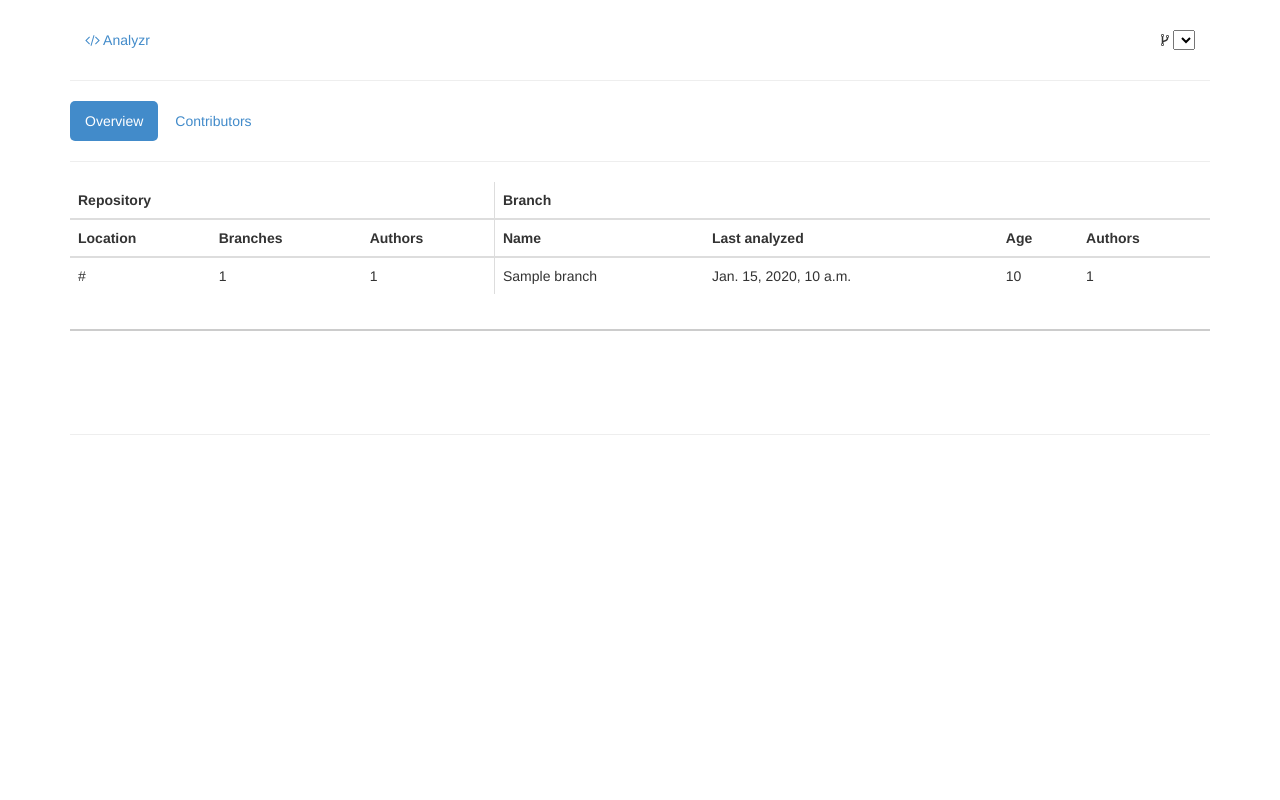
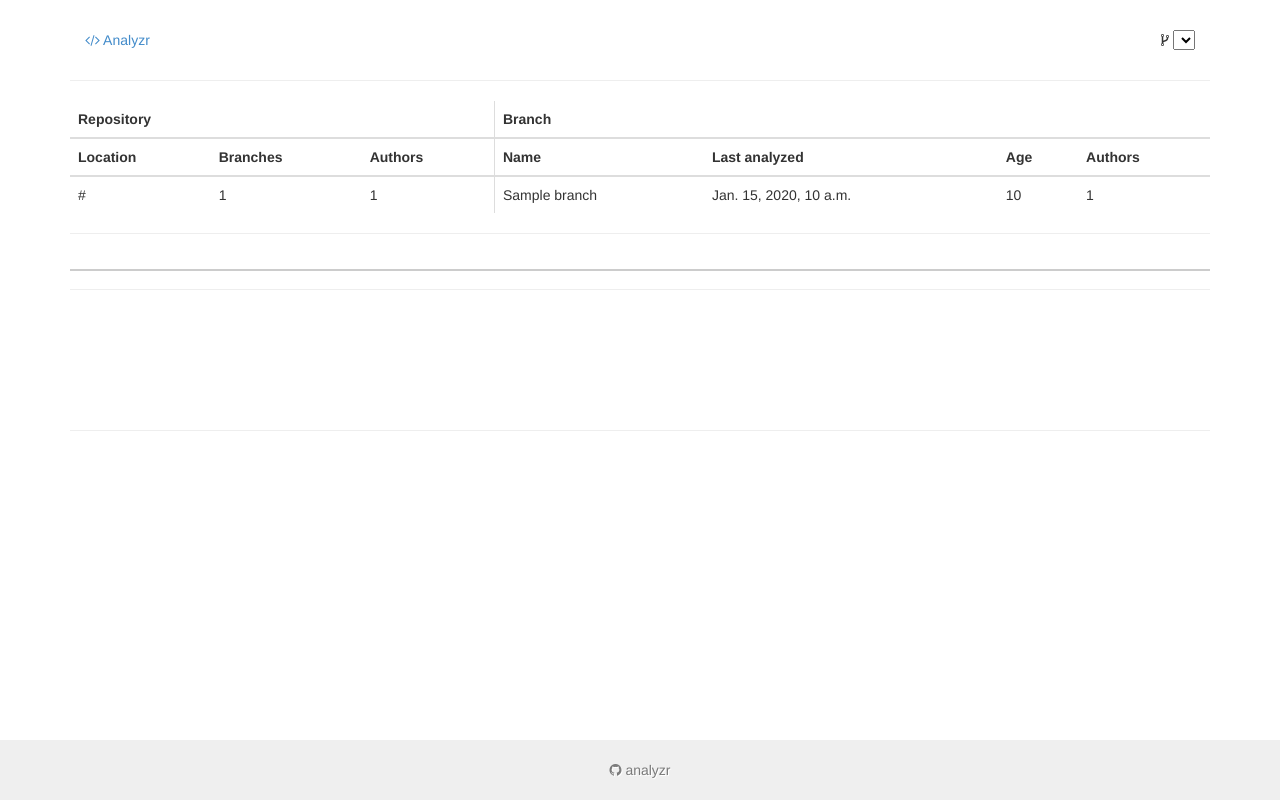
Before and after one commit to frontendphil/analyzr, a Django app: template templates/repo.html in a window 1280 px wide. Run offline with Django 3.2, Linux system fonts and the light colour scheme; the template is opened without the code that fills it: most values are stand-ins (such as "Sample title", 1, 10 or a date in 2020); lists and menus that the app fills with data are empty; style sheets or scripts are compiled from the project's sources.

Commit message:
code churn for svn now working. began adding a rating to authors. fixed ui bug where min height was set to containers that might be smaller. fixed a bug where pagination first and last buttons would not work. time spans for x axis of metrics are better now. removed unecessary calls to update x scale. added months to timespan. added page footer. removed commit history. simpler ui for repos. no tabs.

```diff
--- a/parsr/static/js/core/mask.js
+++ b/parsr/static/js/core/mask.js
@@ -60,8 +60,13 @@ ns("core");
 		},
 
 		remove: function() {
+			var that = this;
+
 			this.dom.fadeOut(function() {
 				$(this).remove();
+				that.container.css({
+					"minHeight": ""
+				});
 			});
 		},
 
--- a/parsr/static/js/utils.js
+++ b/parsr/static/js/utils.js
@@ -174,6 +174,8 @@
             var overflowYears = span % YEARS_TO_MS(1);
             var weeks = Math.floor(MS_TO_WEEKS(overflowYears));
 
+            var months = Math.floor(weeks/4.3);
+
             var overflowWeeks = span % WEEKS_TO_MS(1);
             var days = Math.floor(MS_TO_DAYS(overflowWeeks));
 
@@ -192,6 +194,7 @@
                 hours: hours,
                 days: days,
                 weeks: weeks,
+                months: months,
                 years: years
             };
         };
--- a/parsr/static/stylesheets/less/analyzr.less
+++ b/parsr/static/stylesheets/less/analyzr.less
@@ -31,6 +31,31 @@
                     border-radius: 2px;
                 }
             }
+        }
+    }
+}
+.container.content {
+    padding-bottom: 50px;
+}
+
+.footer {
+    position: fixed;
+    bottom: 0;
+
+    width: 100%;
+
+    background-color: #efefef;
+    @color: rgba(0, 0, 0, 0.5);
+
+    .container {
+        color: @color;
+        padding: 20px;
+
+        text-shadow: 1px 1px 0 #fff;
+        text-align: center;
+
+        a {
+            color: @color;
         }
     }
 }
--- a/templates/base.html
+++ b/templates/base.html
@@ -12,7 +12,7 @@
 <body>
     {% csrf_token %}
 
-    <div class="container">
+    <div class="container content">
         <ul class='nav nav-pills'>
             <li>
                 <a href='{% url "parsr.views.app.index" %}'>
@@ -29,6 +29,13 @@
 
         {% block content %}
         {% endblock %}
+    </div>
+
+    <div class='footer'>
+        <div class='container'>
+            <i class='icon-github'></i>
+            <a href='https://github.com/pxlplnt/analyzr'>analyzr</a>
+        </div>
     </div>
 
     <script type="text/javascript" src="{{ STATIC_URL }}js/lib/jquery-2.0.3.min.js"></script>
--- a/templates/index.html
+++ b/templates/index.html
@@ -2,7 +2,7 @@
 
 {% block content %}
     <div class='repos'></div>
-    <a href='{% url "parsr.views.repo.create" %}'>Add Repository<a>
+    <a href='{% url "parsr.views.repo.create" %}'>Add Repository</a>
 {% endblock %}
 
 {% block script %}
--- a/templates/repo.html
+++ b/templates/repo.html
@@ -16,17 +16,6 @@
 {% endblock %}
 
 {% block content %}
-    <ul class='nav nav-pills'>
-        <li class='active'>
-            <a href='#' data-target='overview'>Overview</a>
-        </li>
-        <li>
-            <a href='#' data-target='contrib'>Contributors</a>
-        </li>
-    </ul>
-
-    <hr />
-
     <table class="table">
         <thead>
             <tr>
@@ -56,7 +45,8 @@
         </tbody>
     </table>
 
-    <div class='overview'>
+    <hr />
+
     <div
         class='stats'
         data-repo="{{ repo.href }}"
@@ -64,13 +54,6 @@
 
     <hr />
 
-        <div
-            class='commits'
-            data-repo="{{ repo.href }}"
-            data-branch="{{ branch.href }}"></div>
-    </div>
-
-    <div class='contrib'>
     <div
         class='contributors'
         data-repo='{{ repo.href }}'
@@ -82,7 +65,6 @@
         class='punchcard'
         data-repo='{{ repo.href }}'
         data-branch="{{ branch.href }}"></div>
-    </div>
 {% endblock %}
 
 {% block specific %}
@@ -93,56 +75,6 @@
                 var repo = $(this).data("repo");
 
                 window.location.href = "/repo/" + repo + "/branch/" + branch;
-            });
-
-            var targets = [];
-
-            $(".nav li").each(function() {
-                var li = $(this);
-
-                var changeContent = function(target, targets) {
-                    $.each(targets, function() {
-                        $(this.toString()).hide();
-
-                        $(".nav li").removeClass("active");
-                    });
-
-                    $("." + target)
-                        .show();
-
-                    $("*[data-target=" + target + "]").parent("li").addClass("active");
-                };
-
-                li.find("a").each(function() {
-                    var a = $(this);
-
-                    var target = a.attr("data-target");
-
-                    if(!target) {
-                        return;
-                    }
-
-                    targets.push("." + target);
-
-                    a.click(function() {
-                        changeContent(target, targets);
-                        window.location.hash = target;
-
-                        return false;
-                    });
-
-                    $("." + target).hide();
-                });
-
-                if(window.location.hash) {
-                    var target = window.location.hash.replace("#", "");
-
-                    changeContent(target, targets);
-                }
-
-                if(li.hasClass("active")) {
-                    li.find("a").click();
-                }
             });
 
             var contributors = new analyzr.plugins.Contributors(".contributors");
@@ -159,16 +91,6 @@
 
             var stats = new analyzr.plugins.FileStatistics(".stats");
             stats.load();
-
-            // var history = new CommitHistory(".commits", {
-            //     height: 300,
-            //     margins: {
-            //         top: 50,
-            //         left: 40,
-            //         bottom: 20
-            //     }
-            // });
-            // history.load();
         });
     </script>
 {% endblock %}
```
Also changed, not shown: parsr/connectors.py (+9 -9 lines), parsr/models.py (+29 -2 lines), templates/author.html (+0 -10 lines), parsr/static/js/plugins/contributors.js, parsr/static/js/plugins/graph/graph.js, parsr/static/js/plugins/graph/metrics.js. Lines whose indentation alone changed are shown as unchanged.
